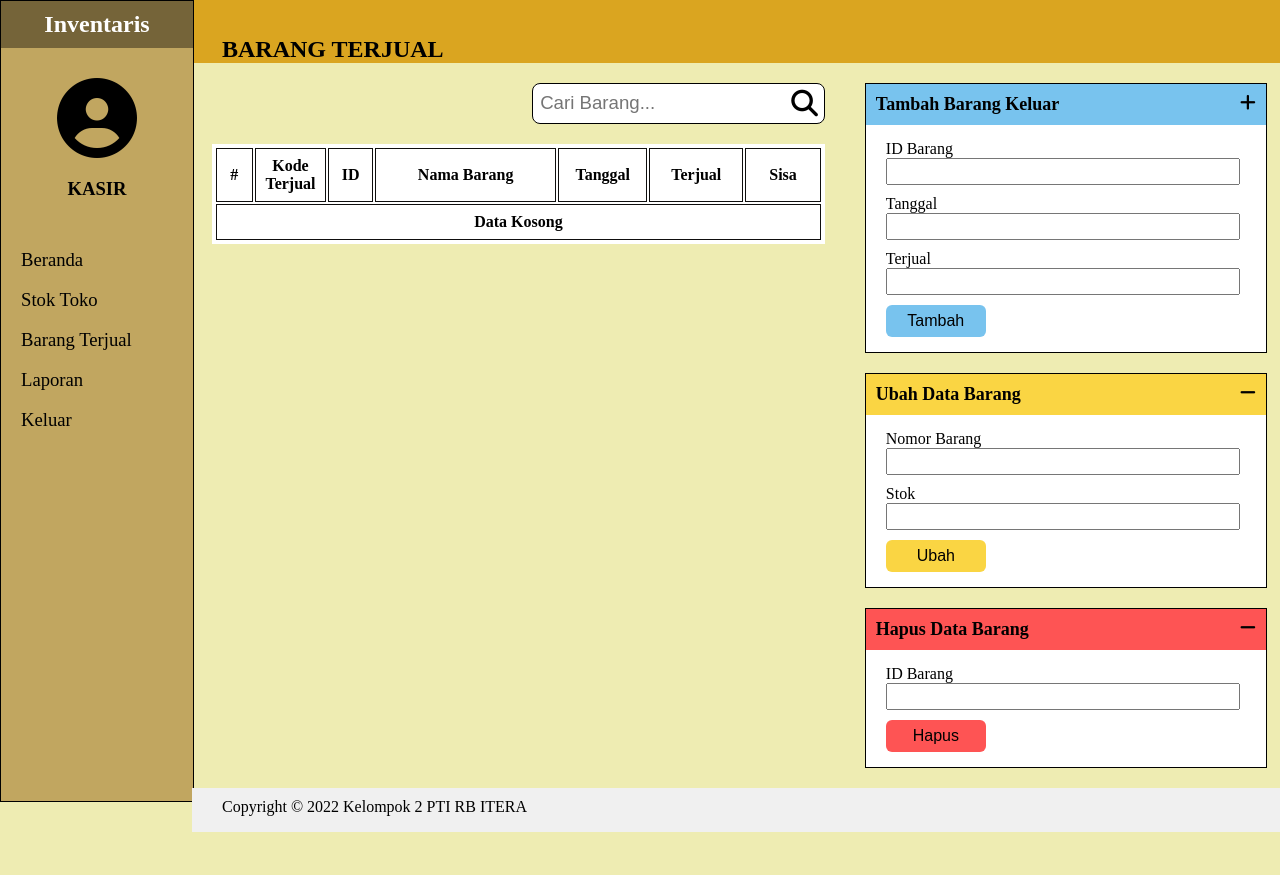
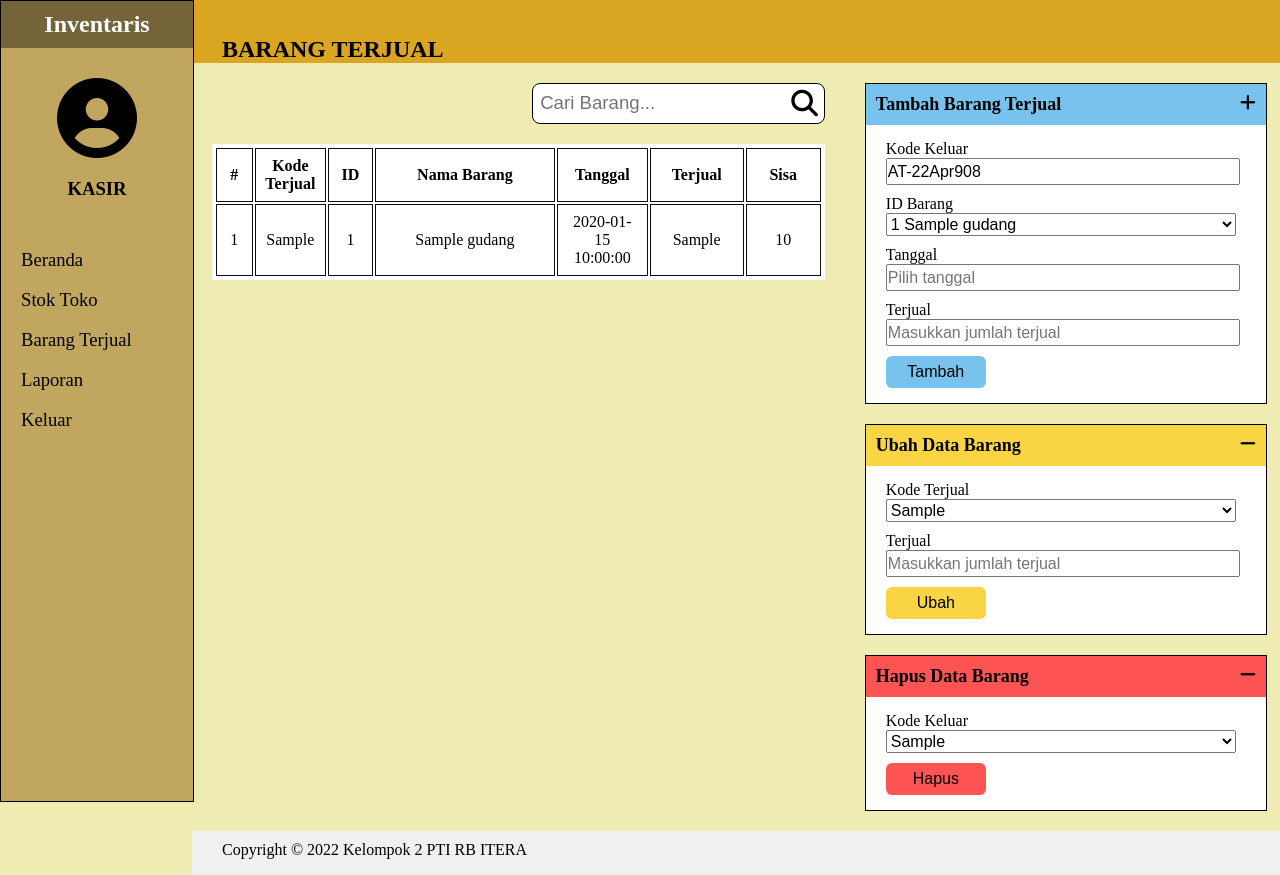
Before and after one commit to olumbantobing/femella-pti, a CodeIgniter app: page /inventaris-askhajaya/index.php/kasir/barangterjual in a window 1280 px wide; the page is wider, and only the part inside the window is pictured. Before the commit the page ends 832 px from the top of that part, so only its background shows below. Run offline with CodeIgniter, Linux system fonts and the light colour scheme; the visitor is signed in with stand-in values (Sample User, id 1); tables that the repository leaves empty or names only in its code hold one stand-in row (values such as "Sample post"); data that the repository does not hold is empty; some libraries are stand-ins or nearby versions.

Commit message:
update code admin dan crud bagian kasir

```diff
--- a/application/controllers/Kasir.php
+++ b/application/controllers/Kasir.php
@@ -20,14 +20,87 @@ class Kasir extends CI_Controller
 
     public function stoktoko()
     {
-        $data['username'] = $this->session->userdata('username');
+        $data = array(
+            'list_data' => $this->M_kasir->stoktoko()
+        );
         $this->load->view('kasir/stoktoko', $data);
     }
 
     public function barangterjual()
     {
-        $data['username'] = $this->session->userdata('username');
+        $data = array(
+            'list_data' => $this->M_kasir->tabelterjual()
+        );
         $this->load->view('kasir/barangterjual', $data);
+    }
+
+    public function tambah_barangterjual()
+    {
+        $this->form_validation->set_rules('id', 'ID Barang', 'required');
+        $this->form_validation->set_rules('terjual', 'Terjual', 'required');
+        $this->form_validation->set_rules('tanggal', 'Tanggal', 'required');
+
+        if ($this->form_validation->run() == TRUE) {
+            $kodeterjual = $this->input->post('kodeterjual', TRUE);
+            $id = $this->input->post('id', TRUE);
+            $terjual      = $this->input->post('terjual', TRUE);
+            $tanggal = $this->input->post('tanggal', TRUE);
+
+            $data = array(
+                'kodeterjual' => $kodeterjual,
+                'id' => $id,
+                'terjual' => $terjual,
+                'tanggal'  => $tanggal,
+            );
+
+            $this->M_kasir->insert('terjual', $data);
+
+            $this->session->set_flashdata('msg_berhasil', 'Data Barang Berhasil Ditambahkan');
+            redirect(base_url('kasir/barangterjual'));
+        } else {
+            echo "<script>alert('Gagal menambah data: Jangan ada data yang kosong!');history.go(-1);</script>";
+        }
+    }
+
+    public function ubah_barangterjual()
+    {
+        $this->form_validation->set_rules('kodeterjual', 'Kode terjual', 'required');
+        $this->form_validation->set_rules('terjual', 'Terjual', 'required');
+
+        if ($this->form_validation->run() == TRUE) {
+            $kodeterjual = $this->input->post('kodeterjual', TRUE);
+            $terjual = $this->input->post('terjual', TRUE);
+
+            $where = array('kodeterjual' => $kodeterjual);
+            $data = array(
+                'kodeterjual' => $kodeterjual,
+                'terjual'  => $terjual,
+            );
+            $this->M_kasir->update('terjual', $data, $where);
+
+            $this->session->set_flashdata('msg_berhasil', 'Data Barang Berhasil Ditambahkan');
+            redirect(base_url('kasir/barangterjual'));
+        } else {
+            echo "<script>alert('Gagal mengubah data: Jangan ada data yang kosong!');history.go(-1);</script>";
+        }
+    }
+
+    public function hapus_barangterjual()
+    {
+        $this->form_validation->set_rules('kodeterjual', 'Kode terjual', 'required');
+
+        if ($this->form_validation->run() == TRUE) {
+            $kodeterjual = $this->input->post('kodeterjual', TRUE);
+
+            $where = array('kodeterjual' => $kodeterjual);
+            $data = array(
+                'kodeterjual' => $kodeterjual,
+            );
+            $this->M_kasir->delete('terjual', $data, $where);
+
+            $this->session->set_flashdata('msg_berhasil', 'Data Barang Berhasil Ditambahkan');
+            redirect(base_url('kasir/barangterjual'));
+        }
     }
 
     public function laporan()
--- a/application/models/M_kasir.php
+++ b/application/models/M_kasir.php
@@ -2,4 +2,26 @@
 
 class M_kasir extends CI_Model
 {
+    public function insert($tabel, $data)
+    {
+        $this->db->insert($tabel, $data);
+    }
+
+    public function stoktoko()
+    {
+        $query = $this->db->query("SELECT id, nama_barang, stok_toko, harga FROM stok_gudang ORDER BY id ASC");
+        return $query->result();
+    }
+
+    public function tabelterjual()
+    {
+        $query = $this->db->query("SELECT terjual.kodeterjual, terjual.id, stok_gudang.nama_barang, terjual.tanggal, terjual.terjual, stok_gudang.stok_toko FROM terjual INNER JOIN stok_gudang ON terjual.id = stok_gudang.id ORDER BY terjual.tanggal ASC");
+        return $query->result();
+    }
+
+    public function delete($tabel, $where)
+    {
+        $this->db->where($where);
+        $this->db->delete($tabel);
+    }
 }
--- a/application/views/admin/barangkeluar.php
+++ b/application/views/admin/barangkeluar.php
@@ -109,7 +109,7 @@
           </h4>
           <form action="<?= base_url('admin/tambah_barangkeluar') ?>" role="form" method="post">
             <label> Kode Keluar</label><br />
-            <input type="text" name="kodekeluar" id="kodekeluar" value="AK-<?= date("M"); ?><?= random_string('numeric', 3); ?>" readonly /><br />
+            <input type="text" name="kodekeluar" id="kodekeluar" value="AK-<?= date("yM"); ?><?= random_string('numeric', 3); ?>" readonly /><br />
             <label> ID Barang</label><br />
             <select class="form-control" name="id" id="id">
               <?php
--- a/application/views/admin/barangmasuk.php
+++ b/application/views/admin/barangmasuk.php
@@ -112,7 +112,7 @@
           </h4>
           <form action="<?= base_url('admin/tambah_barangmasuk') ?>" role="form" method="post">
             <label> Kode Masuk</label><br />
-            <input type="text" name="kodemasuk" id="kodemasuk" value="AM-<?= date("M"); ?><?= random_string('numeric', 3); ?>" readonly /><br />
+            <input type="text" name="kodemasuk" id="kodemasuk" value="AM-<?= date("yM"); ?><?= random_string('numeric', 3); ?>" readonly /><br />
             <label> ID Barang</label><br />
             <select class="form-control" name="id" id="id">
               <?php
--- a/application/views/admin/barangterjual.php
+++ b/application/views/admin/barangterjual.php
@@ -73,7 +73,7 @@
                   <td><?= $dd->nama_barang ?></td>
                   <td><?= $dd->tanggal ?></td>
                   <td><?= $dd->terjual ?></td>
-                  <td><?= $dd->sisa ?></td>
+                  <td><?= $dd->stok_toko ?></td>
             </tr>
             <?php $no++; ?>
           <?php endforeach; ?>
--- a/application/views/admin/stokgudang.php
+++ b/application/views/admin/stokgudang.php
@@ -69,7 +69,7 @@
                                 <?php foreach ($list_data as $dd) : ?>
                                     <td><?= $dd->id ?></td>
                                     <td><?= $dd->nama_barang ?></td>
-                                    <td><?= $dd->stok ?></td>
+                                    <td><?= $dd->stok_gudang ?></td>
                                     <td><?= $dd->harga ?></td>
                         </tr>
                     <?php endforeach; ?>
--- a/application/views/kasir/barangterjual.php
+++ b/application/views/kasir/barangterjual.php
@@ -7,6 +7,18 @@
   <meta name="viewport" content="width=device-width, initial-scale=1.0" />
   <script src="https://kit.fontawesome.com/25495e258e.js" crossorigin="anonymous"></script>
   <title>INVENTARIS | BARANG TERJUAL</title>
+
+  <link rel="stylesheet" href="//code.jquery.com/ui/1.12.1/themes/base/jquery-ui.css">
+  <link rel="stylesheet" href="/resources/demos/style.css">
+  <script src="https://code.jquery.com/jquery-1.12.4.js"></script>
+  <script src="https://code.jquery.com/ui/1.12.1/jquery-ui.js"></script>
+  <script>
+    $(function() {
+      $("#date").datepicker({
+        dateFormat: "yy-mm-dd"
+      });
+    });
+  </script>
 </head>
 
 <body>
@@ -69,7 +81,7 @@
                   <td><?= $dd->nama_barang ?></td>
                   <td><?= $dd->tanggal ?></td>
                   <td><?= $dd->terjual ?></td>
-                  <td><?= $dd->sisa ?></td>
+                  <td><?= $dd->stok_toko ?></td>
             </tr>
             <?php $no++; ?>
           <?php endforeach; ?>
@@ -77,54 +89,6 @@
           <td colspan="7" align="center"><strong>Data Kosong</strong></td>
         <?php } ?>
           </tbody>
-          <!-- <tr>
-            <td>1</td>
-            <td>001</td>
-            <td style="text-align: left">Keripik Pisang Original</td>
-            <td>12/02/2022</td>
-            <td>50</td>
-            <td>176</td>
-          </tr>
-          <tr>
-            <td>2</td>
-            <td>002</td>
-            <td style="text-align: left">Keripik Pisang Balado</td>
-            <td>12/02/2022</td>
-            <td>67</td>
-            <td>110</td>
-          </tr>
-          <tr>
-            <td>3</td>
-            <td>003</td>
-            <td style="text-align: left">Keripik Pisang Cokelat</td>
-            <td>12/02/2022</td>
-            <td>95</td>
-            <td>143</td>
-          </tr>
-          <tr>
-            <td>4</td>
-            <td>004</td>
-            <td style="text-align: left">Keripik Pisang Keju</td>
-            <td>12/02/2022</td>
-            <td>56</td>
-            <td>134</td>
-          </tr>
-          <tr>
-            <td>5</td>
-            <td>005</td>
-            <td style="text-align: left">Keripik Pisang Susu</td>
-            <td>12/02/2022</td>
-            <td>43</td>
-            <td>167</td>
-          </tr>
-          <tr>
-            <td>6</td>
-            <td>006</td>
-            <td style="text-align: left">Keripik Pisang Asin</td>
-            <td>12/02/2022</td>
-            <td>76</td>
-            <td>124</td>
-          </tr> -->
         </table>
       </div>
       <!-- tabel -->
@@ -133,16 +97,27 @@
       <div class="form-input">
         <div class="box">
           <h4 style="background-color: #008fdf87">
-            Tambah Barang Keluar
+            Tambah Barang Terjual
             <i class="fa-solid fa-plus"></i>
           </h4>
-          <form action="">
+          <form action="<?= base_url('kasir/tambah_barangterjual') ?>" role="form" method="post">
+            <label> Kode Keluar</label><br />
+            <input type="text" name="kodeterjual" id="kodeterjual" value="AT-<?= date("yM"); ?><?= random_string('numeric', 3); ?>" readonly /><br />
             <label> ID Barang</label><br />
-            <input type="text" /><br />
+            <select class="form-control" name="id" id="id">
+              <?php
+              $conn = mysqli_connect("localhost", "root", "", "inventaris-askhajaya");
+              $res = mysqli_query($conn, "SELECT id, CONCAT(id, ' ', nama_barang) AS pilihan FROM stok_gudang WHERE stok_toko > 0");
+              while ($rows = mysqli_fetch_array($res)) {
+              ?>
+                <option value="<?php echo $rows['id']; ?>"><?php echo $rows['pilihan']; ?></option>
+              <?php } ?>
+            </select>
+            <!-- <input type="text" /><br /> -->
             <label>Tanggal</label><br />
-            <input type="text" /><br />
+            <input type="text" name="tanggal" id="date" placeholder="Pilih tanggal" /><br />
             <label>Terjual</label><br />
-            <input type="text" /><br />
+            <input type="text" name="terjual" id="terjual" placeholder="Masukkan jumlah terjual" /><br />
             <button style="background-color: #008fdf87">Tambah</button>
           </form>
         </div>
@@ -151,11 +126,20 @@
             Ubah Data Barang
             <i class="fa-solid fa-minus"></i>
           </h4>
-          <form action="">
-            <label>Nomor Barang</label><br />
-            <input type="text" /><br />
-            <label>Stok</label><br />
-            <input type="text" /><br />
+          <form action="<?= base_url('kasir/ubah_barangterjual') ?>" role="form" method="post">
+            <label>Kode Terjual</label><br />
+            <select class="form-control" name="kodeterjual" id="kodeterjual">
+              <?php
+              $conn = mysqli_connect("localhost", "root", "", "inventaris-askhajaya");
+              $res = mysqli_query($conn, "SELECT kodeterjual FROM terjual");
+              while ($rows = mysqli_fetch_array($res)) {
+              ?>
+                <option value="<?php echo $rows['kodeterjual']; ?>"><?php echo $rows['kodeterjual']; ?></option>
+              <?php } ?>
+            </select>
+            <!-- <input type="text" /><br /> -->
+            <label>Terjual</label><br />
+            <input type="text" name="terjual" id="terjual" placeholder="Masukkan jumlah terjual" /><br />
             <button style="background-color: #fad541fc">Ubah</button>
           </form>
         </div>
@@ -164,9 +148,18 @@
             Hapus Data Barang
             <i class="fa-solid fa-minus"></i>
           </h4>
-          <form action="">
-            <label>ID Barang</label><br />
-            <input type="text" /><br />
+          <form action="<?= base_url('kasir/hapus_barangterjual') ?>" role="form" method="post">
+            <label>Kode Keluar</label><br />
+            <select class="form-control" name="kodeterjual" id="kodeterjual">
+              <?php
+              $conn = mysqli_connect("localhost", "root", "", "inventaris-askhajaya");
+              $res = mysqli_query($conn, "SELECT kodeterjual FROM terjual");
+              while ($rows = mysqli_fetch_array($res)) {
+              ?>
+                <option value="<?php echo $rows['kodeterjual']; ?>"><?php echo $rows['kodeterjual']; ?></option>
+              <?php } ?>
+            </select>
+            <!-- <input type="text" /><br /> -->
             <button style="background-color: #fe4a4af0">Hapus</button>
           </form>
         </div>
@@ -374,6 +367,13 @@
     background-color: rgb(224, 216, 206);
   }
 
+  .form-control {
+    height: 23px;
+    width: 100%;
+    font-size: 12pt;
+    margin-bottom: 10px;
+  }
+
   table {
     background-color: white;
   }
```
Also changed, not shown: application/controllers/Admin.php (+1 -9 lines), application/models/M_admin.php (+70 -79 lines), application/views/kasir/stoktoko.php (+15 -35 lines).
